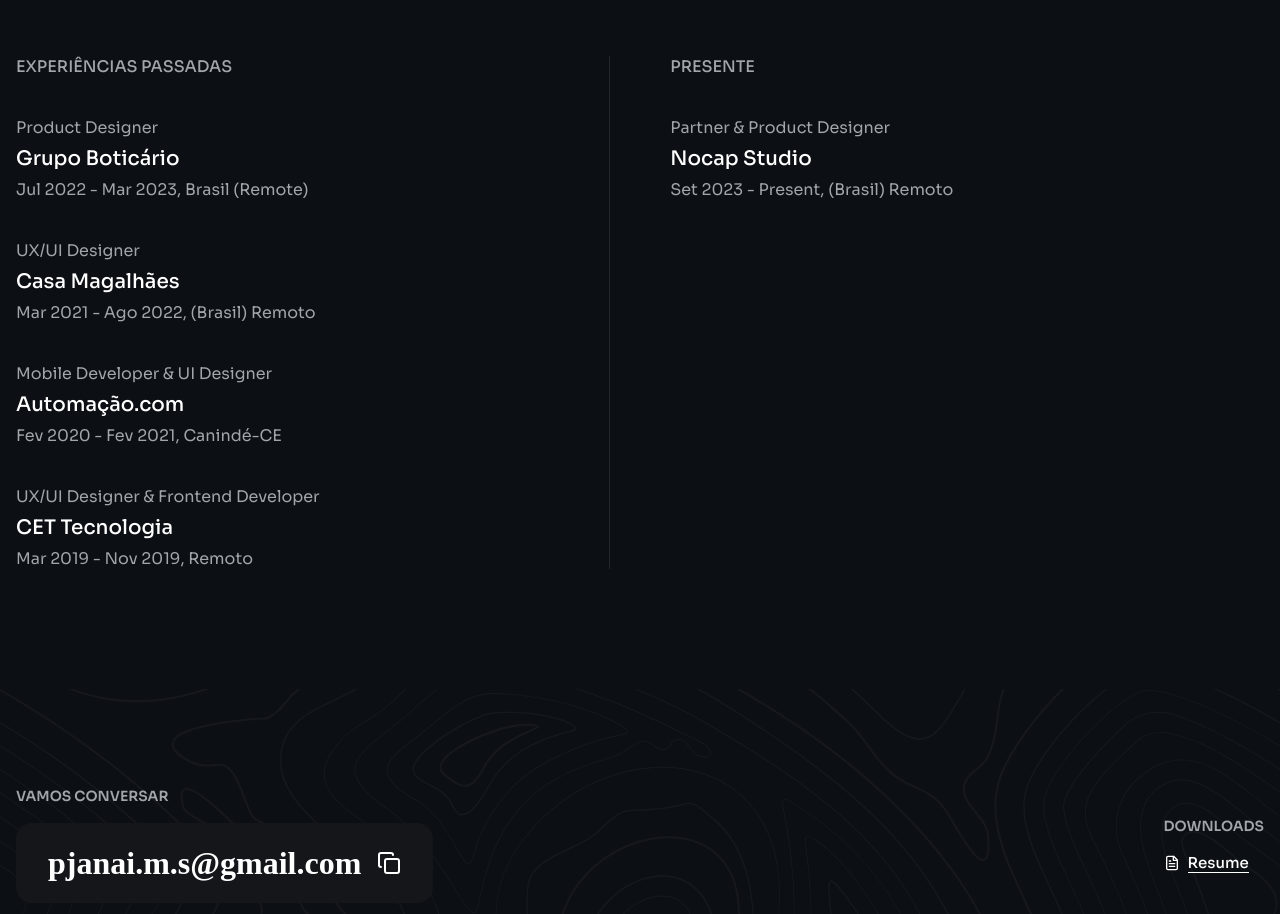
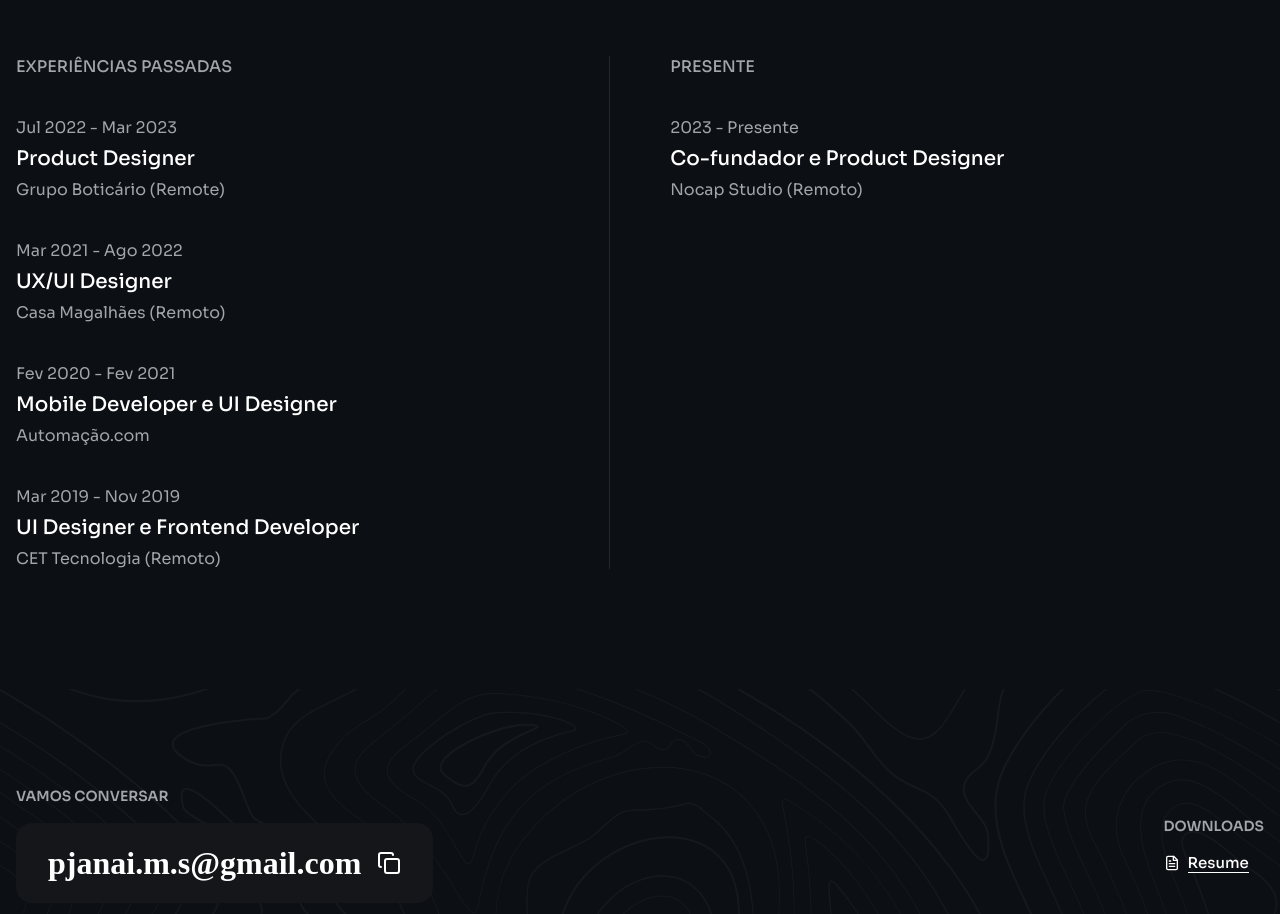
Before and after one commit to paulojanai/my-website-react, a React (Vite) app: page /about in a window 1280 px wide. Shown: the part 3450-4364 px from the top of the page. Built offline with nearby package versions, Linux system fonts and the light colour scheme; a web font is replaced by a local one.

Commit message:
refactor: work experience

```diff
--- a/src/pages/about.tsx
+++ b/src/pages/about.tsx
@@ -263,28 +263,24 @@
               <p className='title'>EXPERIÊNCIAS PASSADAS</p>
               <ul>
                 <li className='experience'>
-                  <p className='body-md'>Product Designer</p>
-                  <p className='body-xl'>Grupo Boticário</p>
-                  <p className='body-md'>
-                    Jul 2022 - Mar 2023, Brasil (Remote)
-                  </p>
+                  <p className='body-md'>Jul 2022 - Mar 2023</p>
+                  <p className='body-xl'>Product Designer</p>
+                  <p className='body-md'>Grupo Boticário (Remote)</p>
                 </li>
                 <li className='experience'>
-                  <p className='body-md'>UX/UI Designer</p>
-                  <p className='body-xl'>Casa Magalhães</p>
-                  <p className='body-md'>
-                    Mar 2021 - Ago 2022, (Brasil) Remoto
-                  </p>
+                  <p className='body-md'>Mar 2021 - Ago 2022</p>
+                  <p className='body-xl'>UX/UI Designer</p>
+                  <p className='body-md'>Casa Magalhães (Remoto)</p>
                 </li>
                 <li className='experience'>
-                  <p className='body-md'>Mobile Developer & UI Designer</p>
-                  <p className='body-xl'>Automação.com</p>
-                  <p className='body-md'>Fev 2020 - Fev 2021, Canindé-CE</p>
+                  <p className='body-md'>Fev 2020 - Fev 2021</p>
+                  <p className='body-xl'>Mobile Developer e UI Designer</p>
+                  <p className='body-md'>Automação.com</p>
                 </li>
                 <li className='experience'>
-                  <p className='body-md'>UX/UI Designer & Frontend Developer</p>
-                  <p className='body-xl'>CET Tecnologia</p>
-                  <p className='body-md'>Mar 2019 - Nov 2019, Remoto</p>
+                  <p className='body-md'>Mar 2019 - Nov 2019</p>
+                  <p className='body-xl'>UI Designer e Frontend Developer</p>
+                  <p className='body-md'>CET Tecnologia (Remoto)</p>
                 </li>
               </ul>
             </div>
@@ -293,9 +289,9 @@
               <p className='title'>PRESENTE</p>
               <ul>
                 <li className='experience'>
-                  <p className='body-md'>Partner & Product Designer</p>
-                  <p className='body-xl'>Nocap Studio</p>
-                  <p className='body-md'>Set 2023 - Present, (Brasil) Remoto</p>
+                  <p className='body-md'>2023 - Presente</p>
+                  <p className='body-xl'>Co-fundador e Product Designer</p>
+                  <p className='body-md'>Nocap Studio (Remoto)</p>
                 </li>
               </ul>
             </div>
```
Also changed, not shown: 1 other file (tests, documents, lock files or other folders).
